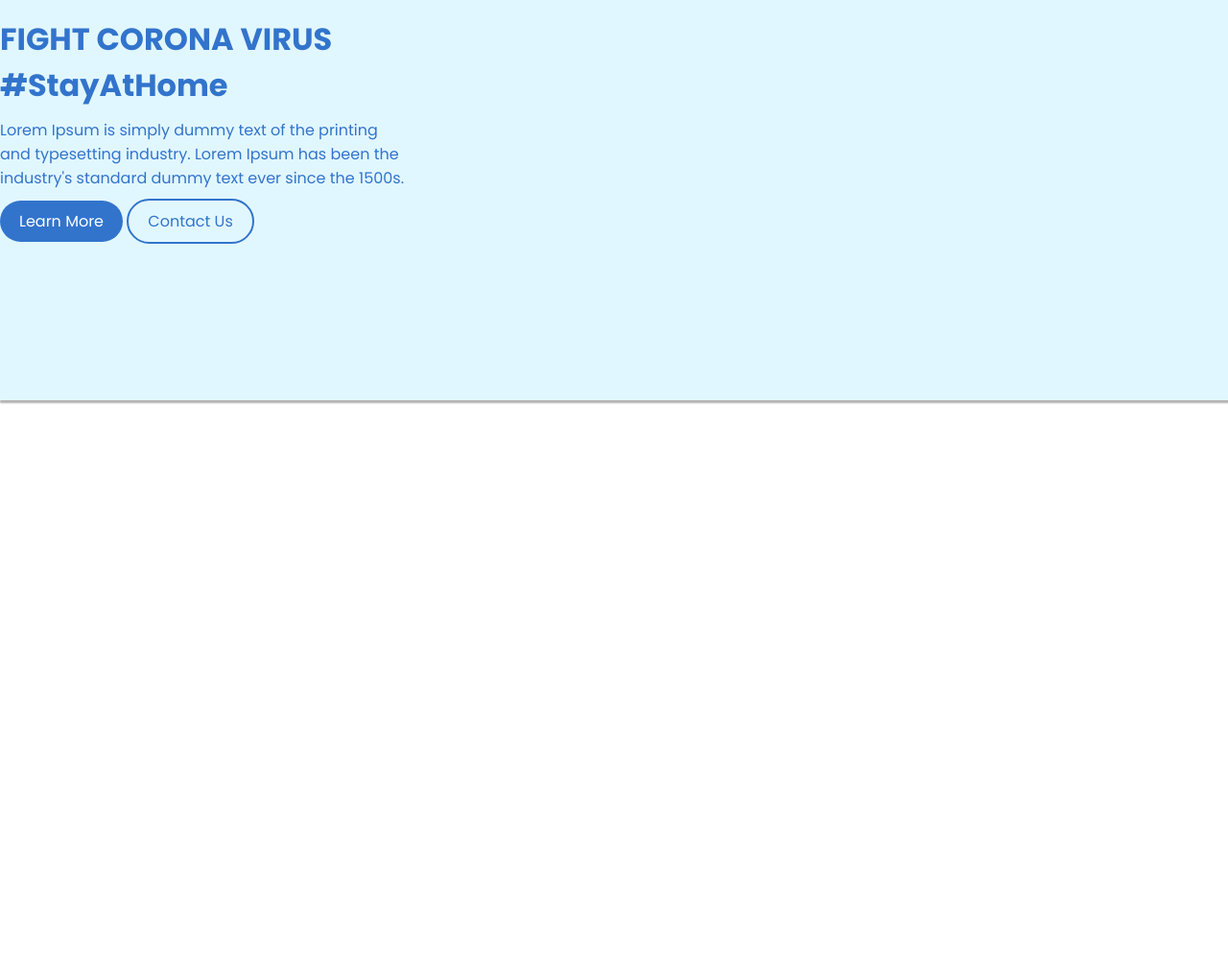
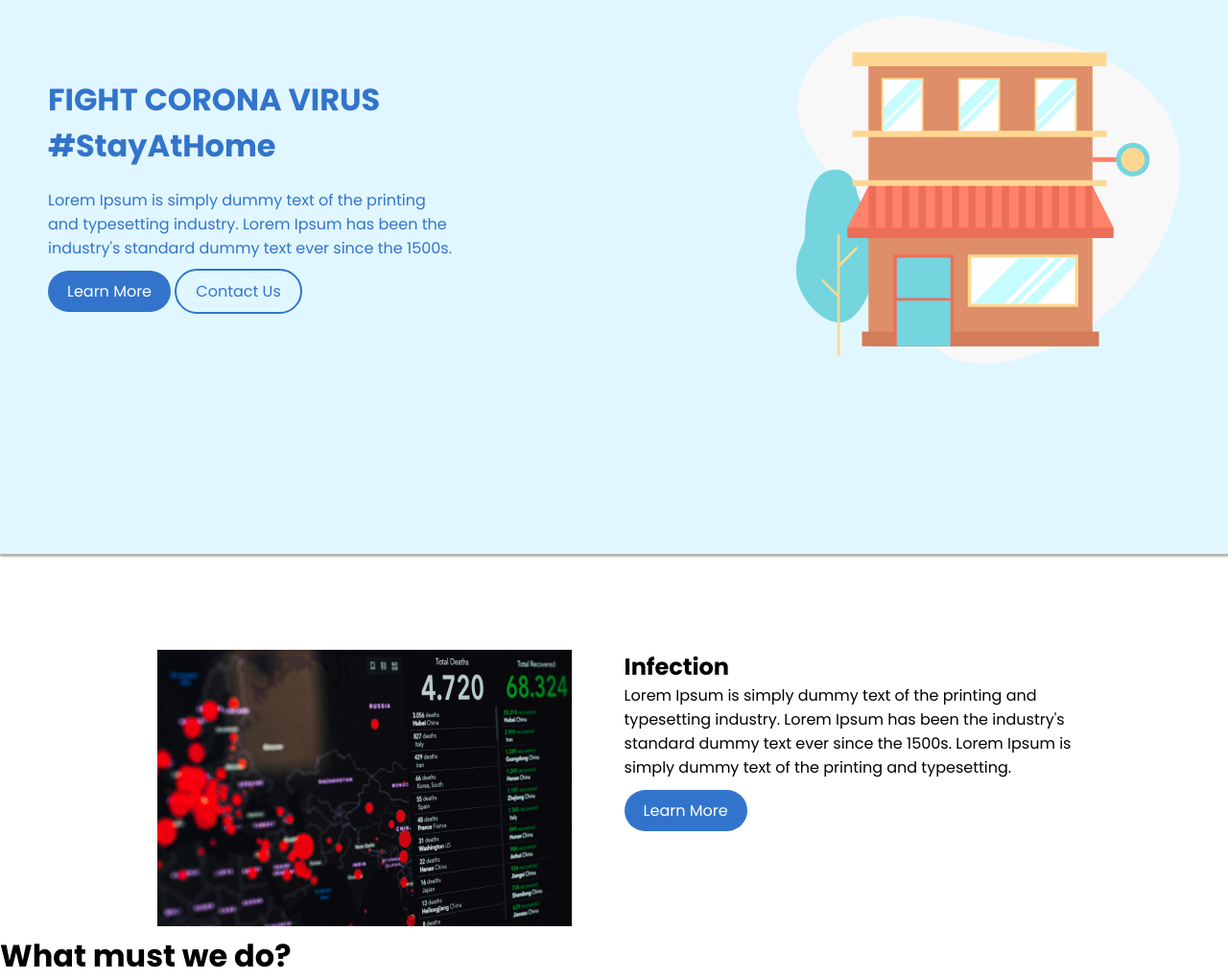
Before and after one commit to Syahrul-Fajar/StayHome, a plain HTML site: page index.html in a window 1280 px wide. Shown: the part 140-1160 px from the top of the page at 96% size. Before the commit the page ends 800 px from the top, so only its background shows below. Drawn offline with Linux system fonts and the light colour scheme.

Commit message:
buat content

```diff
--- a/index.html
+++ b/index.html
@@ -37,12 +37,46 @@
                     #StayAtHome</h1>
                     <p class="mt-10">Lorem Ipsum is simply dummy text of the printing <br>
                         and typesetting industry. Lorem Ipsum has been the <br>
-                        industry's standard dummy text ever since the 1500s.</p>
+                        industry's standard dummy text ever since the 1500s.
+                    </p>
                         <div class="button-hero mt-20">
                             <a href="" class="btn-1">Learn More</a>
                             <a href="" class="btn-2">Contact Us</a>
                         </div>
                 </div>
+                <img src="2.png" alt="">
+            </div>
+        </div>
+    </div>
+
+    <!-- Content -->
+    <div class="content-web">
+        <div class="container">
+            <div class="content-1">
+                <div class="img-content">
+                    <img src="3.png" alt="">
+                </div>
+                <div class="description">
+                    <h2>Infection</h2>
+                    <p>Lorem Ipsum is simply dummy text of the printing and <br>
+                        typesetting industry. Lorem Ipsum has been the industry's <br>
+                        standard dummy text ever since the 1500s. Lorem Ipsum is <br>
+                        simply dummy text of the printing and typesetting.
+                    </p>
+                    <div class="button mt-20">
+                        <a href="" class="btn-1">Learn More</a>
+                    </div>
+                </div>
+            </div>
+            <div class="content-2">
+                <h1 class="'center">What must we do?</h1>
+                <div class="card-1">
+
+                </div>
+                <div class="card-2">
+
+                </div>
+                <div class="card-3"></div>
             </div>
         </div>
     </div>
--- a/style.css
+++ b/style.css
@@ -6,8 +6,9 @@
 }
 
 .contaienr {
-padding-left: 80px;
-padding-right: 80px;
+    margin: 0;
+    padding-left: 80px;
+    padding-right: 80px;
 }
 
 .logo {
@@ -42,12 +43,12 @@ padding-right: 80px;
     box-shadow: 1.5px 1.5px 1.5px 1.5px rgba(132, 131, 131, 0.6);
     background-color: #E1F7FF;
     color: #3274CC;
-    height: 50vh;
+    height: 70vh;
     padding-top: 90px;
 }
 
 .mt-10{
-    margin-top: 10px;
+    margin-top: 20px;
 }
 
 .mt-20{
@@ -69,3 +70,29 @@ padding-right: 80px;
     padding: 10px 20px;
     border-radius: 30px;
 }
+
+.hero-content{
+    display: flex;
+    justify-content: space-between;
+    align-items: center;
+    padding-left: 50px;
+    padding-right: 50px;
+}
+
+.content-1{
+    display: flex;
+    justify-content: center;
+    gap: 55px;
+}
+
+.content-web {
+    margin-top: 100px;
+}
+
+.descrption {
+        text-decoration: none;
+        color: white;
+        background-color: #3274CC;
+        padding: 10px 20px;
+        border-radius: 30px;
+}
```
Also changed, not shown: 2.png (added), 3.png (added).
